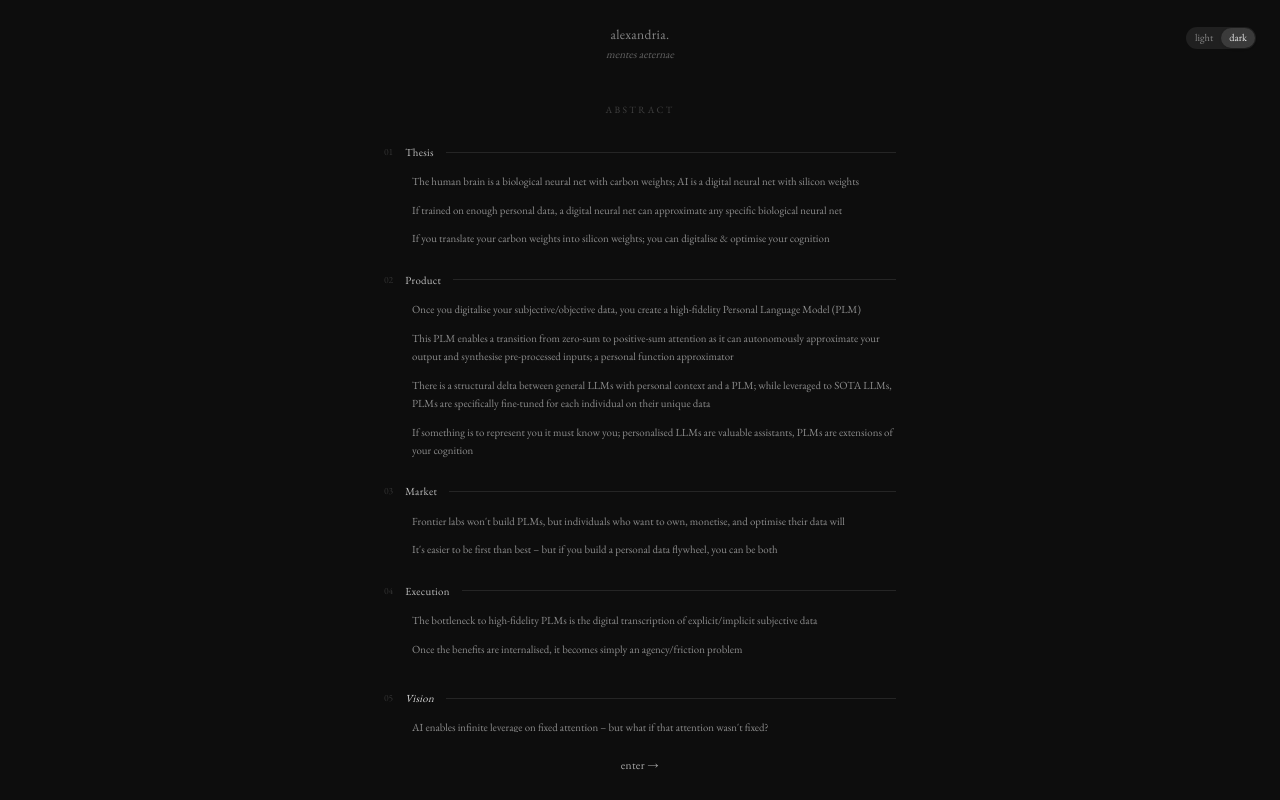
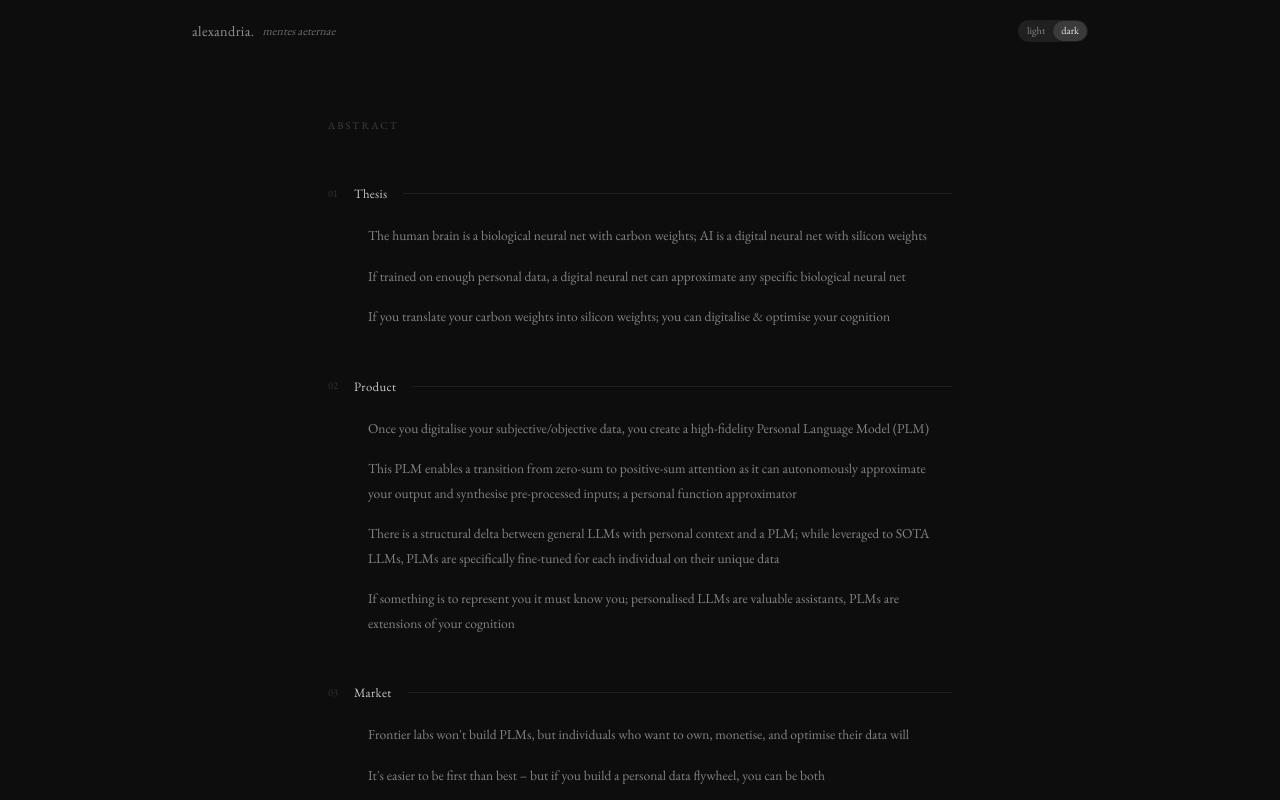
Before and after one commit to mowinckelb/Alexandria, a Next.js app: page / in a window 1280 px wide. Built offline with nearby package versions, Linux system fonts and the light colour scheme.

Commit message:
Redesign landing page as standard scrollable webpage with sign in at bottom

```diff
--- a/app/components/LandingPage.tsx
+++ b/app/components/LandingPage.tsx
@@ -52,17 +52,18 @@ export default function LandingPage({ onGetStarted }: LandingPageProps) {
   ];
 
   return (
-    <div className="h-screen flex flex-col overflow-hidden" style={{ background: 'var(--bg-primary)', color: 'var(--text-primary)' }}>
-      {/* Header */}
-      <div className="fixed top-0 left-0 right-0 p-6 text-center text-[0.85rem] opacity-55 z-50" style={{ background: 'var(--bg-primary)' }}>
-        <div className="flex flex-col items-center gap-0.5">
-          <span className="tracking-wide">alexandria.</span>
-          <span className="text-[0.7rem] italic opacity-70">mentes aeternae</span>
-        </div>
+    <div
+      className="min-h-screen overflow-y-auto"
+      style={{ background: 'var(--bg-primary)', color: 'var(--text-primary)' }}
+    >
+      {/* Header - Fixed */}
+      <header className="fixed top-0 left-0 right-0 z-50 px-6 py-5" style={{ background: 'var(--bg-primary)' }}>
+        <div className="max-w-4xl mx-auto flex items-center justify-between">
+          <div className="flex items-center gap-2 opacity-60">
+            <span className="text-[0.9rem] tracking-wide">alexandria.</span>
+            <span className="text-[0.75rem] italic opacity-70">mentes aeternae</span>
           </div>
 
-      {/* Theme Toggle */}
-      <div className="fixed top-6 right-6 z-50">
           <div className="relative rounded-full p-[1px] inline-flex" style={{ background: 'var(--toggle-bg)' }}>
             <button
               onClick={() => theme !== 'light' && toggleTheme()}
@@ -86,52 +87,47 @@ export default function LandingPage({ onGetStarted }: LandingPageProps) {
             />
           </div>
         </div>
+      </header>
 
       {/* Main Content */}
-      <div className="flex-1 flex flex-col items-center pt-24 pb-6 px-6 overflow-hidden">
-        <div className="max-w-[520px] w-full flex flex-col flex-1 min-h-0">
-
+      <main className="max-w-2xl mx-auto px-6 pt-28 pb-20">
         {/* Abstract Label */}
-          <div className="text-center mb-6">
-            <span className="text-[0.6rem] tracking-[0.25em] uppercase opacity-40" style={{ color: 'var(--text-muted)' }}>
+        <div className="mb-12">
+          <span className="text-[0.65rem] tracking-[0.2em] uppercase opacity-40" style={{ color: 'var(--text-muted)' }}>
             abstract
           </span>
         </div>
 
-          {/* Scrollable Content */}
-          <div
-            className="flex-1 overflow-y-auto min-h-0 px-1"
-            style={{ scrollbarWidth: 'none', msOverflowStyle: 'none' }}
-          >
-            <div className="space-y-6 pb-4">
+        {/* Sections */}
+        <div className="space-y-12">
           {sections.map((section, idx) => (
-                <div key={section.title} className={section.isConclusion ? 'pt-2' : ''}>
+            <section key={section.title} className={section.isConclusion ? 'pt-4' : ''}>
               {/* Section header */}
-                  <div className="flex items-center gap-3 mb-3">
+              <div className="flex items-center gap-4 mb-5">
                 <span
-                      className="text-[0.6rem] opacity-30 tabular-nums"
+                  className="text-[0.65rem] opacity-30 tabular-nums"
                   style={{ color: 'var(--text-muted)' }}
                 >
                   {String(idx + 1).padStart(2, '0')}
                 </span>
                 <span
-                      className={`text-[0.68rem] tracking-wide ${section.isConclusion ? 'italic' : ''}`}
-                      style={{ color: 'var(--text-primary)', opacity: section.isConclusion ? 0.9 : 0.8 }}
+                  className={`text-[0.8rem] tracking-wide ${section.isConclusion ? 'italic' : ''}`}
+                  style={{ color: 'var(--text-primary)', opacity: 0.85 }}
                 >
                   {section.title}
                 </span>
-                    <div className="flex-1 h-px opacity-20" style={{ background: 'var(--text-muted)' }} />
+                <div className="flex-1 h-px opacity-15" style={{ background: 'var(--text-muted)' }} />
               </div>
 
               {/* Section content */}
-                  <div className="space-y-2.5 pl-7">
+              <div className="space-y-4 pl-10">
                 {section.points.map((point, pointIdx) => (
                   <p
                     key={pointIdx}
-                        className={`text-[0.68rem] leading-[1.7] ${
+                    className={`text-[0.85rem] leading-[1.8] ${
                       section.isConclusion && pointIdx === section.points.length - 1
-                            ? 'font-medium opacity-90'
-                            : 'opacity-65'
+                        ? 'font-medium opacity-85'
+                        : 'opacity-60'
                     }`}
                     style={{ color: 'var(--text-secondary)' }}
                   >
@@ -139,23 +135,21 @@ export default function LandingPage({ onGetStarted }: LandingPageProps) {
                   </p>
                 ))}
               </div>
-                </div>
+            </section>
           ))}
         </div>
-          </div>
 
-          {/* CTA */}
-          <div className="pt-5 text-center">
+        {/* CTA Section */}
+        <div className="mt-20 pt-10 border-t text-center" style={{ borderColor: 'var(--border-light)' }}>
           <button
             onClick={onGetStarted}
-              className="bg-transparent border-none text-[0.72rem] cursor-pointer transition-all hover:opacity-60 tracking-wide"
-              style={{ color: 'var(--text-primary)', opacity: 0.7 }}
+            className="bg-transparent border-none text-[0.85rem] cursor-pointer transition-opacity hover:opacity-60 tracking-wide py-3 px-8"
+            style={{ color: 'var(--text-primary)', opacity: 0.8 }}
           >
-              enter →
+            sign in / sign up
           </button>
         </div>
-        </div>
-      </div>
+      </main>
 
       <style jsx>{`
         div::-webkit-scrollbar {
```
Lines whose indentation alone changed are shown as unchanged.
